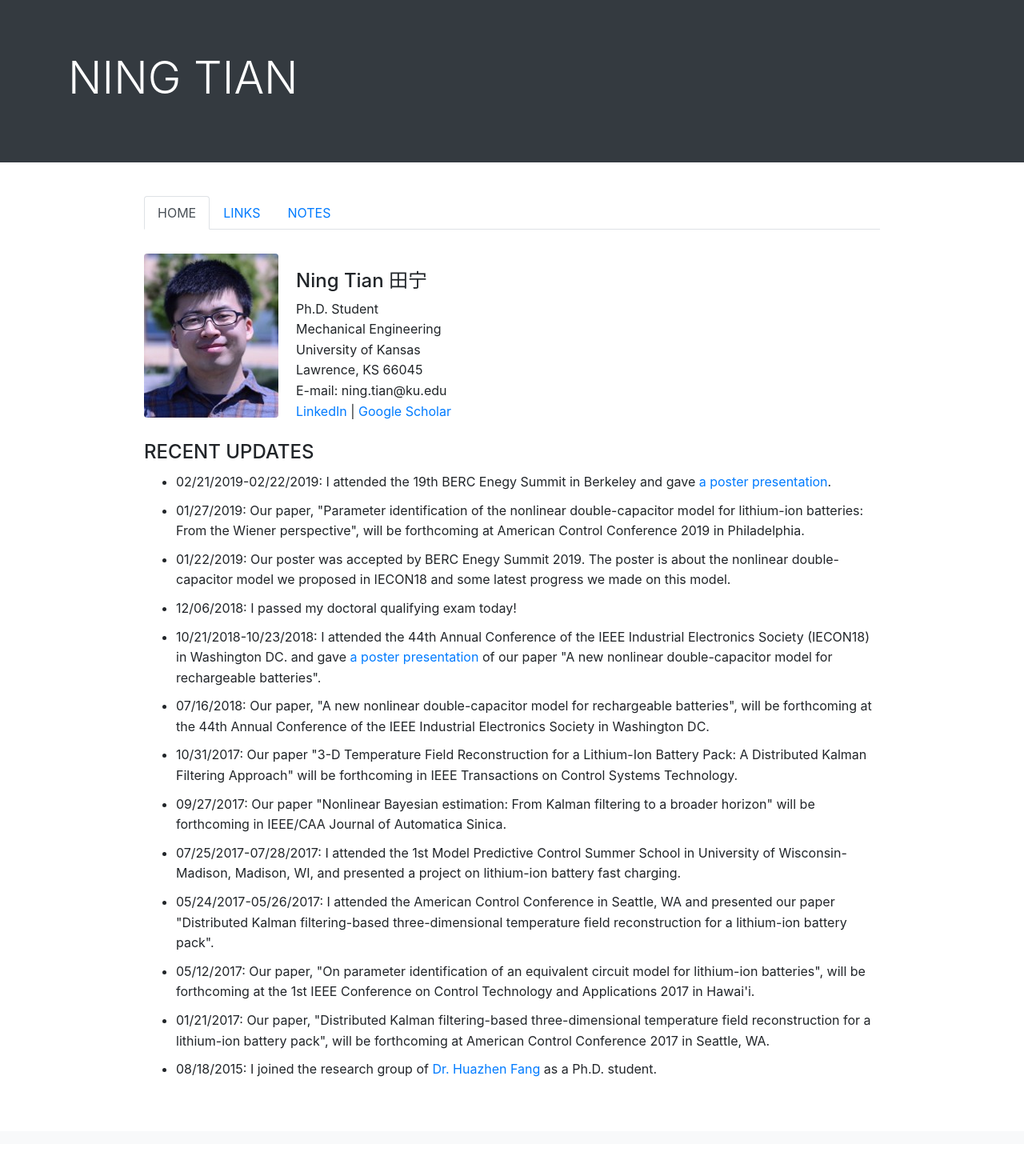
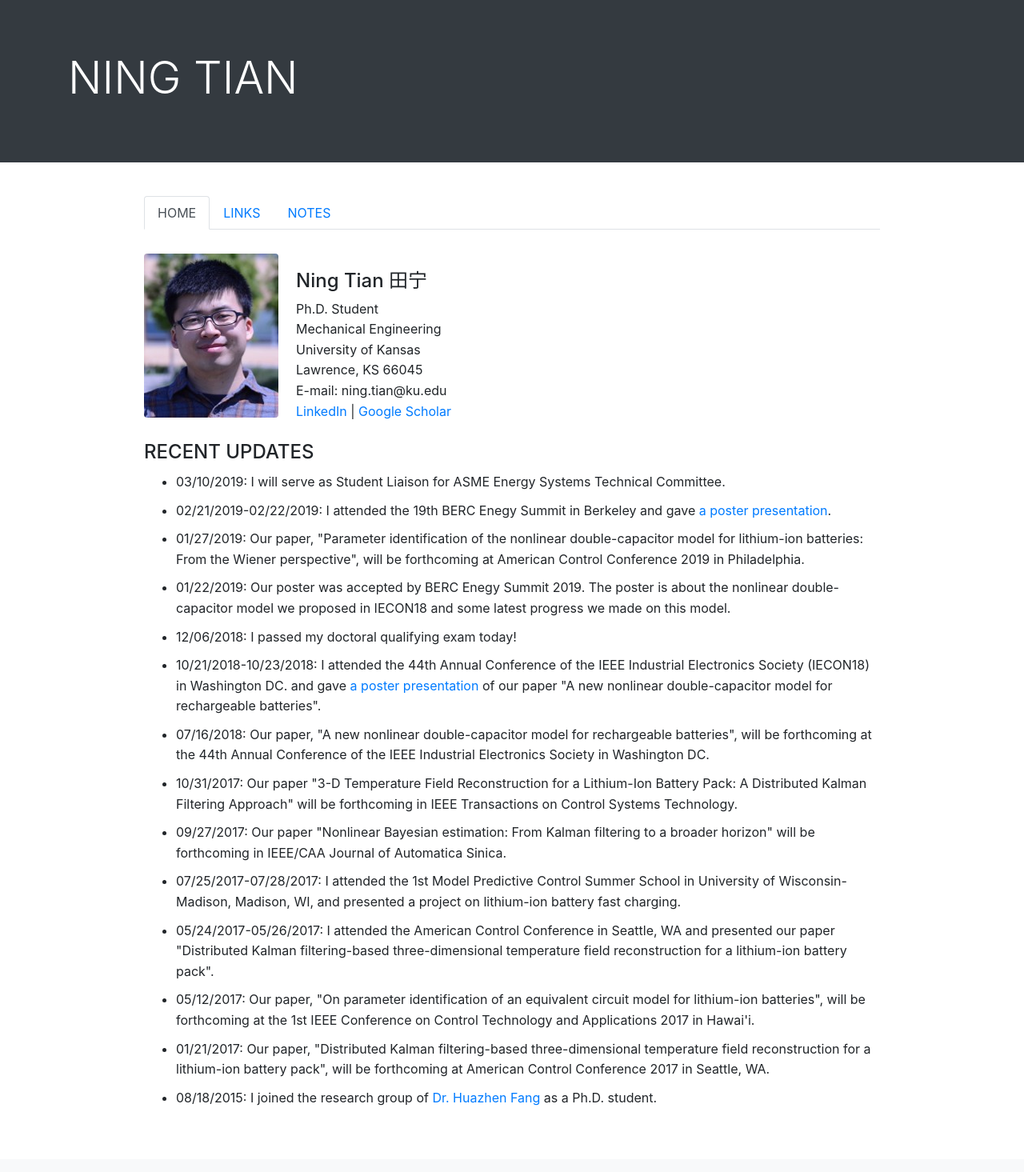
Before and after one commit to ningtian/ningtian.github.io, a Jekyll site: the page index.html, which Jekyll copies as it is, in a window 1280 px wide. Shown: the whole page at 80% size. Built offline with Jekyll 4.4.1, drawn with Linux system fonts in a browser that asks for light colours; before the commit the page ends 1430 px from its top, so only the background shows below that.

Commit message:
Update index.html

```diff
--- a/index.html
+++ b/index.html
@@ -91,6 +91,8 @@
         <h4>RECENT UPDATES</h4>
 	<ul>
 
+	<li>03/10/2019: I will serve as Student Liaison for ASME Energy Systems Technical Committee. </li>
+
 	<li>02/21/2019-02/22/2019: I attended the 19th BERC Enegy Summit in Berkeley and gave <a href="/files/BERC-poster-ver3.pdf">a poster presentation</a>. </li>
 
         <li>01/27/2019: Our paper, "Parameter identification of the nonlinear double-capacitor model for lithium-ion batteries: From the
```
